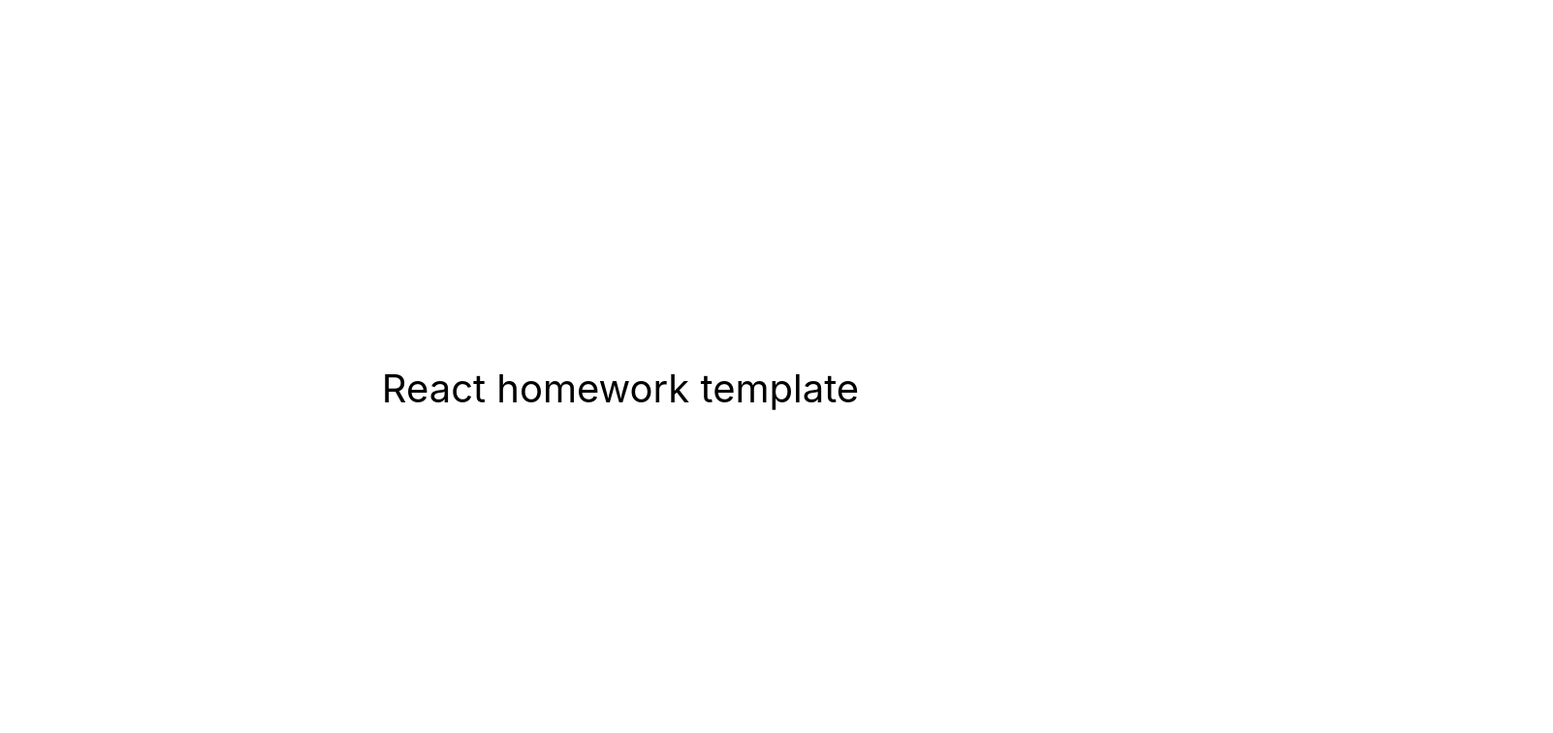
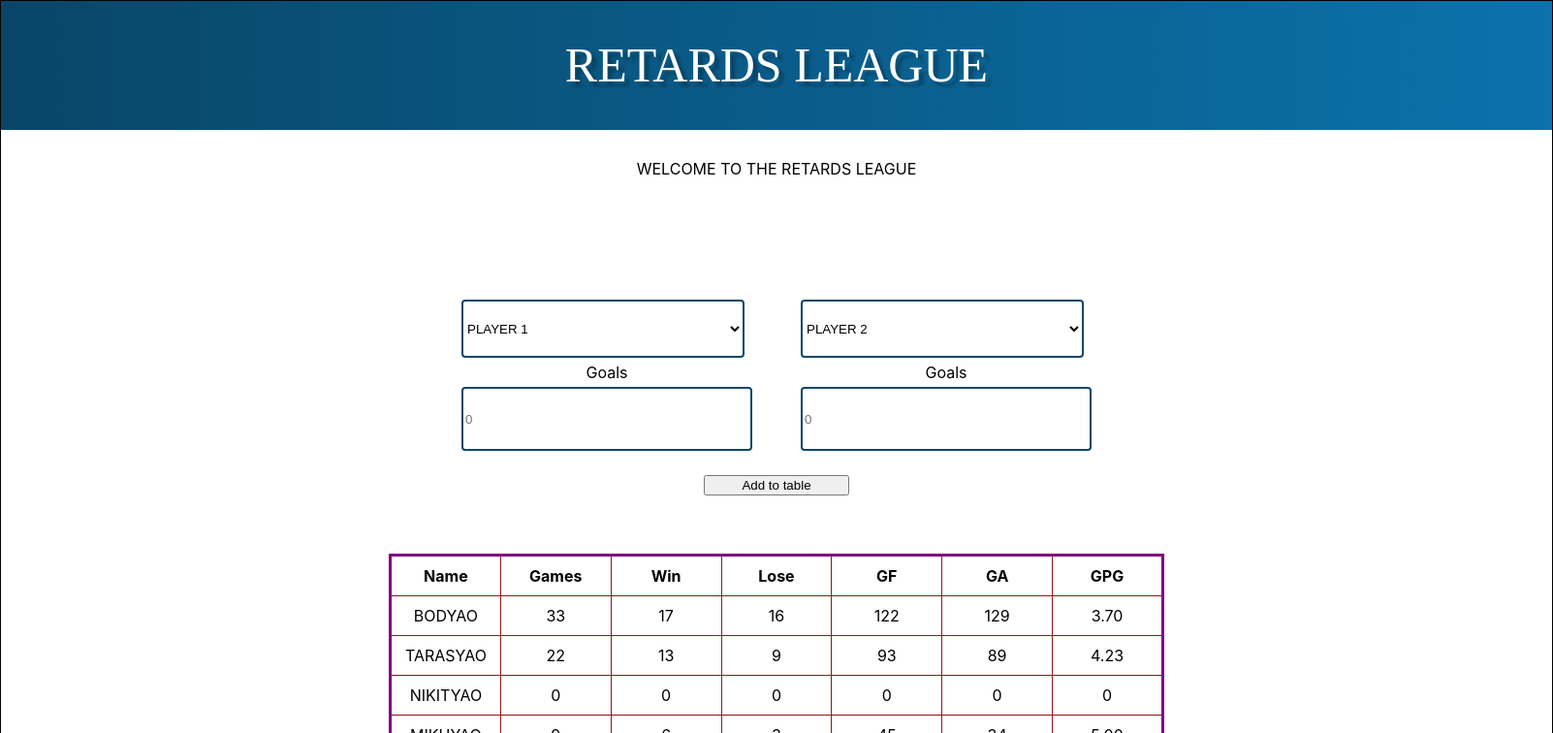
Before and after one commit to NikitaDryzhak/rl, a React (Create React App) app: page / in a window 1280 px wide. Shown: the top 756 px of the page at 97% size, 1602 px wide, since content can reach past the window. Built offline with nearby package versions, Linux system fonts and the light colour scheme.

Commit message:
fix name

```diff
--- /dev/null
+++ b/players.json
@@ -0,0 +1,56 @@
+[
+  {
+    "name": "BODYAO",
+    "games": "0",
+    "wins": "0",
+    "loses": "0",
+    "goalsScored": "0",
+    "goalsMissed": "0",
+    "goalsPerGame": "0"
+  },
+  {
+    "name": "TARASYAO",
+    "games": "0",
+    "wins": "0",
+    "loses": "0",
+    "goalsScored": "0",
+    "goalsMissed": "0",
+    "goalsPerGame": "0"
+  },
+  {
+    "name": "NIKITYAO",
+    "games": "0",
+    "wins": "0",
+    "loses": "0",
+    "goalsScored": "0",
+    "goalsMissed": "0",
+    "goalsPerGame": "0"
+  },
+  {
+    "name": "MIKHYAO",
+    "games": "0",
+    "wins": "0",
+    "loses": "0",
+    "goalsScored": "0",
+    "goalsMissed": "0",
+    "goalsPerGame": "0"
+  },
+  {
+    "name": "EURENYAO",
+    "games": "0",
+    "wins": "0",
+    "loses": "0",
+    "goalsScored": "0",
+    "goalsMissed": "0",
+    "goalsPerGame": "0"
+  },
+  {
+    "name": "IVANYAO",
+    "games": "0",
+    "wins": "0",
+    "loses": "0",
+    "goalsScored": "0",
+    "goalsMissed": "0",
+    "goalsPerGame": "0"
+  }
+]
--- a/src/components/App.jsx
+++ b/src/components/App.jsx
@@ -1,16 +1,16 @@
-export const App = () => {
+import Match from './Match/Match';
+import Footer from './Footer/Footer';
+import s from './App.module.css';
+
+export function App() {
   return (
-    <div
-      style={{
-        height: '100vh',
-        display: 'flex',
-        justifyContent: 'center',
-        alignItems: 'center',
-        fontSize: 40,
-        color: '#010101',
-      }}
-    >
-      React homework template
+    <div>
+      <div className={s.mainContainer}>
+        <h1 className={s.mainText}>Retards league</h1>
+        <div className={s.playersContainer}>WELCOME TO THE RETARDS LEAGUE</div>
+        <Match />
+        <Footer />
+      </div>
     </div>
   );
-};
+}
--- /dev/null
+++ b/src/components/App.module.css
@@ -0,0 +1,30 @@
+.mainContainer {
+  width: 1600px;
+  margin-left: auto;
+  margin-right: auto;
+  text-align: center;
+  border: 1px solid black;
+  position: relative;
+  min-height: 1000px;
+}
+
+.playersContainer {
+  margin-top: 30px;
+}
+
+.mainText {
+  padding-top: 20px;
+  padding-bottom: 20px;
+  margin: 0;
+  background: linear-gradient(90.16deg, #094668 0%, #0b72ab 100%);
+  font-family: 'Secular One';
+  font-style: normal;
+  font-weight: 400;
+  font-size: 50px;
+  line-height: 93px;
+  text-transform: uppercase;
+
+  color: #ffffff;
+
+  text-shadow: 5px 5px 3px rgba(0, 0, 0, 0.25);
+}
--- /dev/null
+++ b/src/components/Footer/Footer.js
@@ -0,0 +1,5 @@
+import s from "./Footer.module.css";
+
+export default function Footer() {
+  return <div className={s.footer}>Made by Nikitan i BB </div>;
+}
--- /dev/null
+++ b/src/components/Footer/Footer.module.css
@@ -0,0 +1,11 @@
+.footer {
+  position: absolute;
+  left: 0;
+  bottom: 0;
+  text-align: center;
+
+  background-color: aquamarine;
+  width: 100%;
+  padding-top: 10px;
+  padding-bottom: 10px;
+}
--- /dev/null
+++ b/src/components/Match/Match.js
@@ -0,0 +1,147 @@
+import s from './Match.module.css';
+import players from '../players';
+import Table from '../Table/Table';
+import { useState } from 'react';
+function Match() {
+  const [users, setUsers] = useState({
+    nameOne: '',
+    goalsOne: '',
+    nameTwo: '',
+    goalsTwo: '',
+  });
+  const handleChangeOne = e => {
+    setUsers({ ...users, [e.currentTarget.name]: e.currentTarget.value });
+  };
+
+  const btnSubmit = event => {
+    event.preventDefault();
+
+    if (users.nameOne == users.nameTwo) {
+      alert('Ти помилився з іменами, братішка');
+    }
+    players.map(player => {
+      if (player.name == users.nameOne) {
+        player.games += 1;
+        player.goalsScored += Number(users.goalsOne);
+        player.goalsMissed += Number(users.goalsTwo);
+        if (users.goalsOne > users.goalsTwo) {
+          player.wins += 1;
+        } else player.loses += 1;
+      }
+      if (player.name == users.nameTwo) {
+        player.games += 1;
+        player.goalsScored += Number(users.goalsTwo);
+        player.goalsMissed += Number(users.goalsOne);
+        if (users.goalsTwo > users.goalsOne) {
+          player.wins += 1;
+        } else player.loses += 1;
+      }
+    });
+
+    setUsers({ nameOne: '', goalsOne: '', nameTwo: '', goalsTwo: '' });
+  };
+
+  return (
+    <div>
+      <form className={s.form} autoComplete="off" onSubmit={btnSubmit}>
+        <label className={s.label}>
+          {' '}
+          <div className={s.result}>
+            {' '}
+            <select
+              className={s.input}
+              onChange={handleChangeOne}
+              name="nameOne"
+              value={users.nameOne}
+            >
+              <option value="" disabled>
+                PLAYER 1
+              </option>
+              <option value="BODYAO">BODYAO</option>
+              <option value="IVANYAO">IVANYAO</option>
+              <option value="EUGENYAO">EUGENYAO</option>
+              <option value="MIKHYAO">MIKHYAO</option>
+              <option value="TARASYAO">TARASYAO</option>
+              <option value="NIKITYAO">NIKITYAO</option>
+            </select>
+            Goals
+            <input
+              onChange={handleChangeOne}
+              className={s.input}
+              type="number"
+              name="goalsOne"
+              required
+              placeholder="0"
+              min="0"
+              value={users.goalsOne}
+            />
+          </div>
+          <div className={s.result}>
+            {' '}
+            <select
+              className={s.input}
+              onChange={handleChangeOne}
+              name="nameTwo"
+              value={users.nameTwo}
+            >
+              {' '}
+              <option value="" disabled>
+                PLAYER 2
+              </option>
+              <option value="MIKHYAO">MIKHYAO</option>
+              <option value="IVANYAO">IVANYAO</option>
+              <option value="BODYAO">BODYAO</option>
+              <option value="EUGENYAO">EUGENYAO</option>
+              <option value="TARASYAO">TARASYAO</option>
+              <option value="NIKITYAO">NIKITYAO</option>
+            </select>
+            Goals
+            <input
+              onChange={handleChangeOne}
+              className={s.input}
+              type="number"
+              name="goalsTwo"
+              required
+              placeholder="0"
+              min="0"
+              value={users.goalsTwo}
+            />
+          </div>
+        </label>
+        <button className={s.btnSubmit} type="submit">
+          Add to table
+        </button>
+      </form>
+      <div>
+        <table className={s.list}>
+          <tbody>
+            <tr>
+              <th>Name</th>
+              <th>Games</th>
+              <th>Win</th>
+              <th>Lose</th>
+              <th>GF</th>
+              <th>GA</th>
+              <th>GPG</th>
+            </tr>
+            {players.map(
+              ({ id, name, games, wins, loses, goalsScored, goalsMissed }) => (
+                <Table
+                  key={id}
+                  name={name}
+                  games={games}
+                  wins={wins}
+                  loses={loses}
+                  goalsScored={goalsScored}
+                  goalsMissed={goalsMissed}
+                />
+              )
+            )}
+          </tbody>
+        </table>
+      </div>
+    </div>
+  );
+}
+
+export default Match;
--- /dev/null
+++ b/src/components/Match/Match.module.css
@@ -0,0 +1,55 @@
+.label {
+  display: flex;
+  flex-direction: row;
+  justify-content: center;
+}
+
+.result {
+  display: flex;
+  flex-direction: column;
+  margin: 20px;
+  text-align: center;
+}
+.input {
+  margin: 5px;
+  background: #ffffff;
+  border: 2px solid #09476a;
+  border-radius: 4px;
+  width: 292px;
+  height: 60px;
+}
+/* gh-pages */
+
+.form {
+  display: flex;
+  flex-direction: column;
+  align-items: center;
+  margin-left: auto;
+  margin-right: auto;
+  margin-top: 100px;
+}
+
+.btnSubmit {
+  width: 150px;
+  margin-bottom: 20px;
+}
+
+.list {
+  list-style: none;
+  margin-left: auto;
+  margin-right: auto;
+  margin-top: 40px;
+  width: 800px;
+
+  border: solid 1px black;
+  table-layout: fixed;
+  border-collapse: collapse;
+  border: 3px solid purple;
+}
+th,
+td {
+  padding: 10px;
+  border-bottom: 1px solid #ddd;
+}
+
+/* rocket */
--- /dev/null
+++ b/src/components/Table/Table.js
@@ -0,0 +1,29 @@
+import s from './Table.module.css';
+
+export default function Table({
+  id,
+  name,
+  games,
+  wins,
+  loses,
+  goalsScored,
+  goalsMissed,
+}) {
+  const goalsPerGame = (goalsScored / games).toFixed(2);
+
+  return (
+    <>
+      <tr key={id}>
+        <td className={s.table && s.name}>{name}</td>
+        <td className={s.table && s.tableItem}>{games}</td>
+        <td className={s.table && s.tableItem}>{wins}</td>
+        <td className={s.table && s.tableItem}>{loses}</td>
+        <td className={s.table && s.tableItem}>{goalsScored}</td>
+        <td className={s.table && s.tableItem}>{goalsMissed}</td>
+        <td className={s.table && s.tableItem}>
+          {games == 0 ? 0 : goalsPerGame}
+        </td>
+      </tr>
+    </>
+  );
+}
--- /dev/null
+++ b/src/components/Table/Table.module.css
@@ -0,0 +1,18 @@
+.table {
+  padding-right: 20px;
+  text-align: center;
+}
+
+.name {
+  width: 200px;
+}
+
+.tableItem {
+  width: 100px;
+}
+
+th,
+td {
+  border-bottom: 1px solid rgb(143, 24, 24);
+  border-right: 1px solid rgb(143, 24, 24);
+}
--- /dev/null
+++ b/src/components/players.js
@@ -0,0 +1,64 @@
+const players = [
+  {
+    id: 1,
+    name: 'BODYAO',
+    games: 33,
+    wins: 17,
+    loses: 16,
+    goalsScored: 122,
+    goalsMissed: 129,
+    goalsPerGame: 0,
+  },
+  {
+    id: 2,
+    name: 'TARASYAO',
+    games: 22,
+    wins: 13,
+    loses: 9,
+    goalsScored: 93,
+    goalsMissed: 89,
+    goalsPerGame: 0,
+  },
+  {
+    id: 3,
+    name: 'NIKITYAO',
+    games: 0,
+    wins: 0,
+    loses: 0,
+    goalsScored: 0,
+    goalsMissed: 0,
+    goalsPerGame: 0,
+  },
+  {
+    id: 4,
+    name: 'MIKHYAO',
+    games: 9,
+    wins: 6,
+    loses: 3,
+    goalsScored: 45,
+    goalsMissed: 34,
+    goalsPerGame: 0,
+  },
+  {
+    id: 5,
+    name: 'EUGENYAO',
+    games: 18,
+    wins: 6,
+    loses: 12,
+    goalsScored: 66,
+    goalsMissed: 62,
+    goalsPerGame: 0,
+  },
+  {
+    id: 6,
+    name: 'IVANYAO',
+    games: 0,
+    wins: 0,
+    loses: 0,
+    goalsScored: 0,
+    goalsMissed: 0,
+    goalsPerGame: 0,
+  },
+];
+
+export default players;
```
